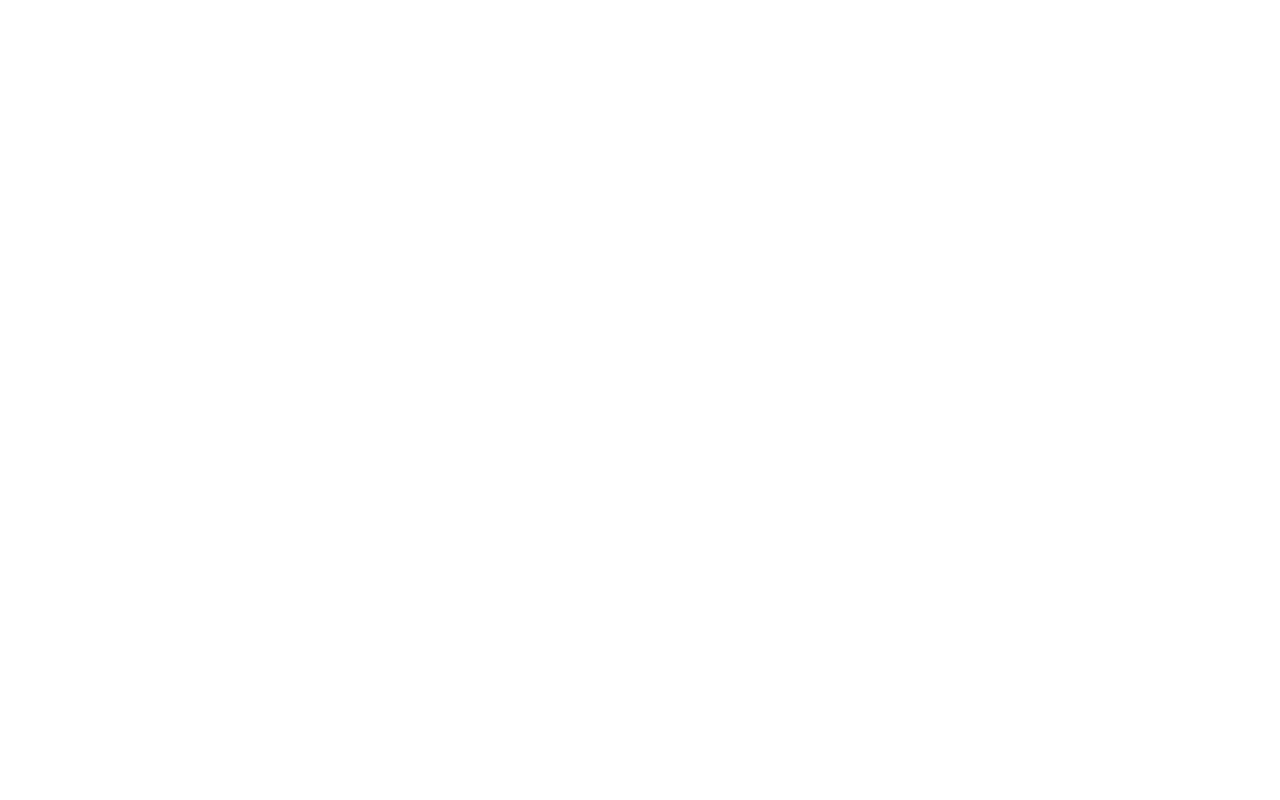
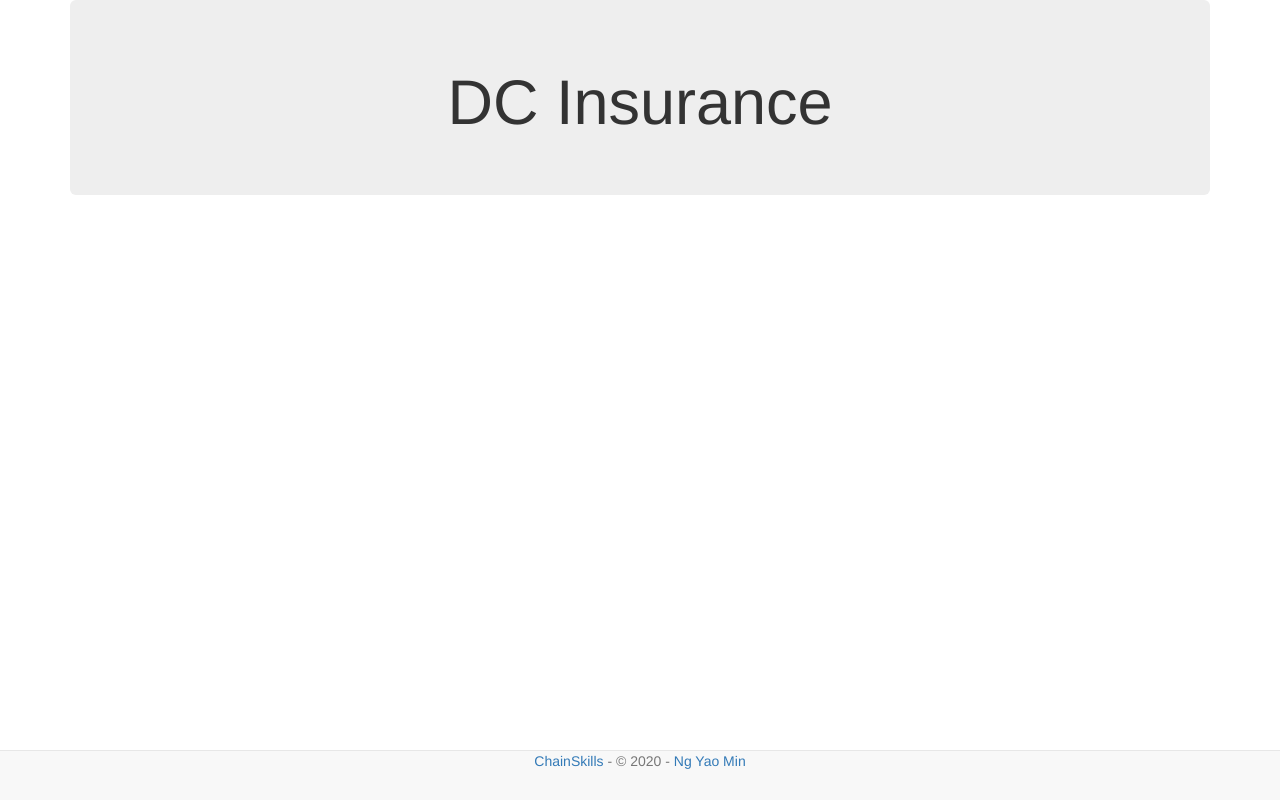
Before and after one commit to ngyaomin/MVPBCVersion, a website: page src/index.html in a window 1280 px wide. Drawn offline with Linux system fonts and the light colour scheme.

Commit message:
basic set up homepage

```diff
--- a/src/index.html
+++ b/src/index.html
@@ -3,9 +3,23 @@
   <head>
     <meta charset="utf-8">
     <title>DC Insurance</title>
-    <link href="css/bootstrap.min.css">
+    <link rel="stylesheet" href="css/bootstrap.min.css">
+    <link rel="stylesheet" href="css/app.css">
   </head>
   <body>
+    <div class="container">
+      <div class="jumbotron text-center">
+        <h1>DC Insurance</h1>
+      </div>
+    </div>
+
+    <div id="footer" class="container">
+      <nav class="navbar navbar-default navbar-fixed-bottom">
+           <div class="navbar-inner navbar-content-center text-center">
+                <p class="text-muted" credit><a href="http://DCInsurances.com<<<not yet up">ChainSkills</a> - &copy; 2020 - <a href="https://www.linkedin.com/in/ngyaomin/">Ng Yao Min</a></p>
+           </div>
+      </nav>
+    </div>
 
   </body>
 </html>
```
